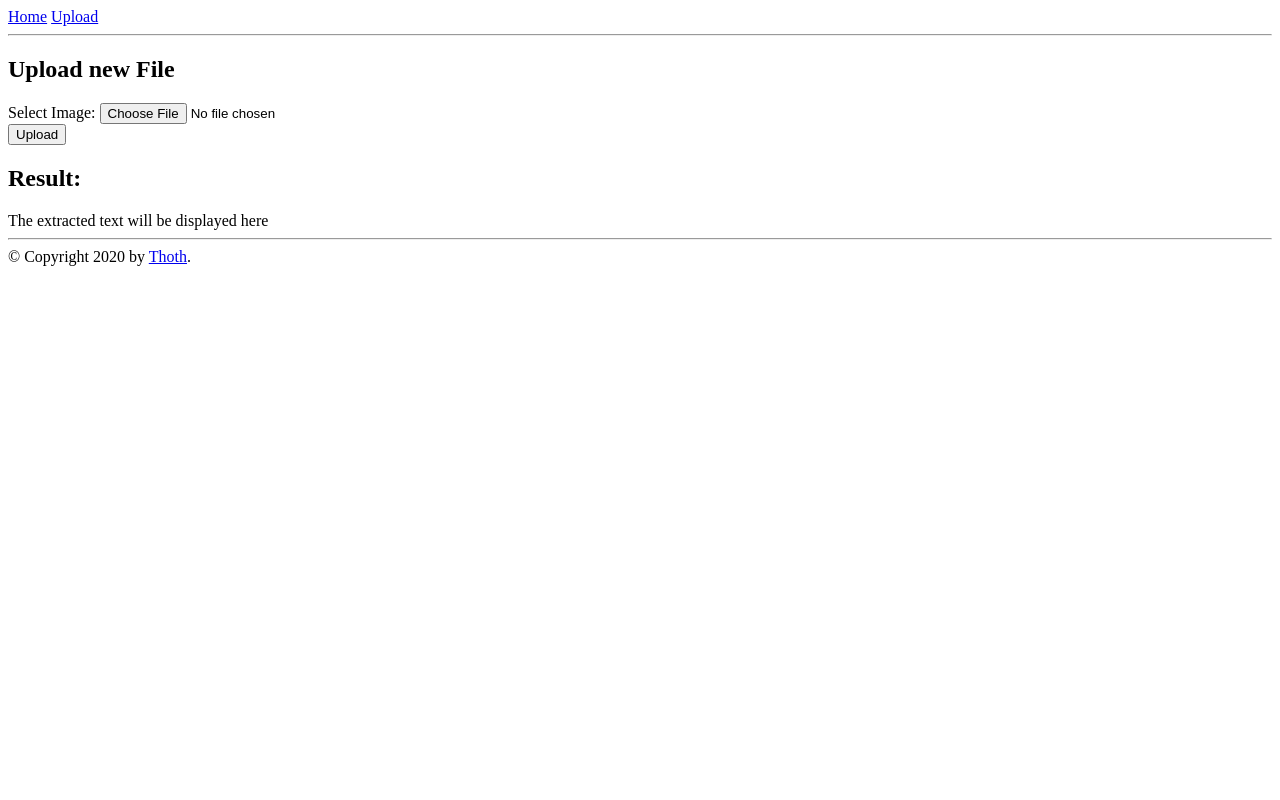
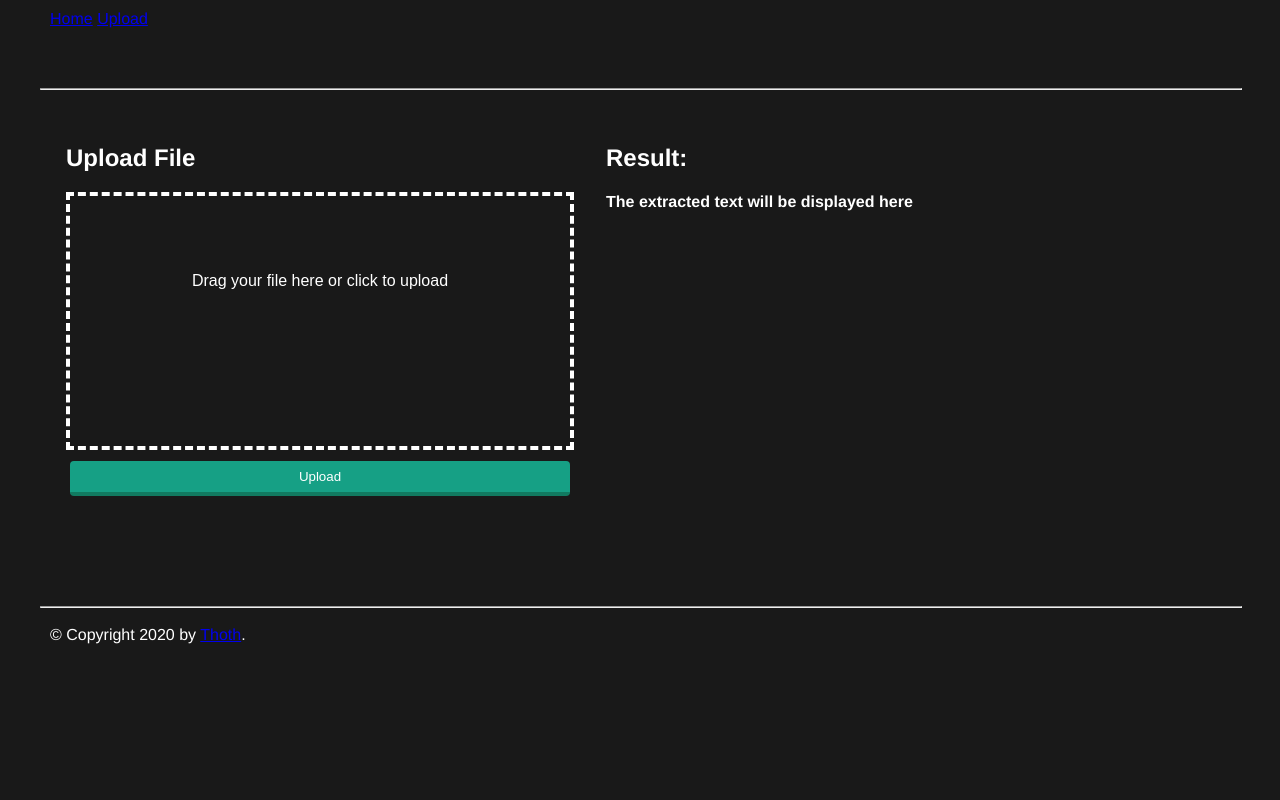
Before and after one commit to thoth-ky/simple-optical-character-recognition, a Flask app: page /upload in a window 1280 px wide. Run offline with Flask 2, Linux system fonts and the light colour scheme.

Commit message:
style templates

```diff
--- a/app.py
+++ b/app.py
@@ -6,6 +6,13 @@ from views.uploads import uploads_blueprint
 app = Flask(__name__)
 app.config["UPLOAD_FOLDER"] = 'static/uploads/'
 
+# extract to env depending on whether on dev
+# maybe separate config file???
+
+app.config["TEMPLATES_AUTO_RELOAD"] = True
+app.config["EXPLAIN_TEMPLATE_LOADING"] = True
+app.config["DEBUG"] = True
+
 with app.app_context():
 
     app.register_blueprint(home_blueprint)
--- /dev/null
+++ b/static/js/upload.js
@@ -0,0 +1,27 @@
+function readURL(input) {
+  if (input.files && input.files[0]) {
+    var reader = new FileReader();
+    var imgEl = $('#preview');
+    reader.onload = function(e) {
+      imgEl.attr('src', e.target.result);
+    }
+    reader.readAsDataURL(input.files[0]); // convert to base64 string
+    imgEl.css({
+      display: "block",
+      width: "300px",
+      height: "100%",
+      lineHeight: "170px",
+      margin: "auto"
+    })
+    $("#helpText").css({display: "none"})
+  }
+}
+
+$("#imageFile").change(function() {
+  console.log('change')
+  readURL(this);
+});
+
+
+
+console.log('file loaded');
--- /dev/null
+++ b/static/styles/base.css
@@ -0,0 +1,34 @@
+body {
+  font-family: "Helvetica Neue", Helvetica, Arial, sans-serif;
+  color: #ffffff;
+  background: rgba(0,0,0,0.9);
+  max-width: 1200px;
+  height: 600px;
+  /* align-items: center; */
+  margin: 0 auto;
+}
+
+.container {
+  margin: 0 auto;
+  display: block;
+  width: 100%;
+  padding: 10px;
+  position: relative;
+}
+hr {
+  width: 100%;
+}
+
+#content {
+ height: 80%;
+ width: 100%;
+ align-items: left;
+}
+
+#navbar {
+  height: 10%;
+ }
+
+#footer {
+  height: 10%;
+ }
--- /dev/null
+++ b/static/styles/index.css
@@ -0,0 +1,4 @@
+h1.title {
+  font-size: 1.7em;
+  text-transform: uppercase;
+}
--- /dev/null
+++ b/static/styles/upload.css
@@ -0,0 +1,78 @@
+
+.content-flex {
+  display: flex;
+}
+
+div.left {
+  float: left;
+}
+
+div.right {
+  float: right;
+}
+
+.side-side {
+  padding: 1rem;
+  height: inherit;
+}
+
+.hidden {
+  display: none;
+}
+
+div.textResult > p {
+  color: rgb(255, 255, 0) ;
+  height: 250px;
+  overflow-y: scroll;
+  padding: 5px;
+  text-align: justify;
+}
+
+form {
+  position: relative;
+  width: 500px;
+  height: 250px;
+  border: 4px dashed #fff;
+}
+
+form p {
+  width: 100%;
+  height: 100%;
+  text-align: center;
+  line-height: 170px;
+  color: #ffffff;
+  font-family: Arial;
+  margin: auto;
+}
+
+form input {
+  position: absolute;
+  margin: auto;
+  padding: 0;
+  width: 100%;
+  height: 100%;
+  outline: none;
+  opacity: 0;
+}
+form button {
+  margin: 15px auto;
+  color: #fff;
+  background: #16a085;
+  border: none;
+  width: 100%;
+  height: 35px;
+  border-radius: 4px;
+  border-bottom: 4px solid #117A60;
+  transition: all .2s ease;
+  outline: none;
+  position: absolute;
+}
+
+form button:hover {
+  background: #149174;
+	color: #0C5645;
+}
+
+form button:active{
+  border:0;
+}
--- a/templates/base.html
+++ b/templates/base.html
@@ -1,6 +1,8 @@
 <html>
 <head>
 <link rel="flask" href="/static/favicon.ico" type="image/x-icon">
+<link rel= "stylesheet" type= "text/css" href= "{{ url_for('static',filename='styles/base.css') }}">
+<script src="https://ajax.googleapis.com/ajax/libs/jquery/1.12.4/jquery.min.js"></script>
 {% if title %}
     <title>{{ title }} - OCR</title>
 {% else %}
@@ -8,19 +10,24 @@
 {% endif %}
 </head>
 <body>
-    <section id="navbar">
+    <section id="navbar" class="container">
       <a href="/">Home</a>
       <a href="/upload">Upload</a>
     </section>
 
     <hr>
-    <section id="content">
+
+    {% if msg %}
+      <h3>{{ msg }}</h3>
+    {% endif %}
+
+    <section id="content" class="container">
       {% block content %}
       {% endblock %}
     </section>
 
     <hr>
-    <section id="footer">
+    <section id="footer" class="container">
       {% block footer %}
       &copy; Copyright 2020 by <a href="https://github.com/thoth-ky">Thoth</a>.
       {% endblock %}
--- a/templates/upload.html
+++ b/templates/upload.html
@@ -2,34 +2,31 @@
 
 {% block title %} Upload Image {% endblock %}
 {% block content%}
+  <div class="content-flex">
+    <div class="left side-side ">
+      <h2>Upload File</h2>
+      <form method=post enctype=multipart/form-data>
+        <input type=file name=file accept="image/*" id="imageFile">
+        <img id="preview" src="#" alt="preview image" class="hidden"/>
+        <p id="helpText">Drag your file here or click to upload</p>
+        <button type=submit>Upload </button>
+      </form>
+    </div>
 
-   {% if msg %}
-   <h1>{{ msg }}</h1>
-   {% endif %}
+    <div class="right side-side">
+      <h2>Result:</h2>
+      <div class="textResult">
+        {% if extracted_text %}
+          <h4> The extracted text from the image above is:</h4>
+            <p><b> {{ extracted_text }} </b></p>
 
-   <h1>Upload new File</h1>
-
-   <form method=post enctype=multipart/form-data>
-      <div>
-        <label for="imageFile">Select Image:</label>
-        <input type=file name=file accept="image/*" id="imageFile">
+        {% else %}
+          <h4>The extracted text will be displayed here</h4>
+        {% endif %}
       </div>
-
-      <div>
-        <input type=submit value=Upload>
-      </div>
-
-   </form>
-
-   <h1>Result:</h1>
-   {% if img_src %}
-     <img src="{{ img_src }}" width="400" height="500">
-   {% endif %}
-
-   {% if extracted_text %}
-     <p> The extracted text from the image above is: <b> {{ extracted_text }} </b></p>
-
-   {% else %}
-     The extracted text will be displayed here
-   {% endif %}
+    </div>
+  </div>
+  <link rel= "stylesheet" type= "text/css" href= "{{ url_for('static',filename='styles/upload.css') }}">
+  <script type="text/javascript"
+        src="{{ url_for('static', filename='js/upload.js') }}"></script>
 {% endblock %}
```
Also changed, not shown: templates/index.html (+5 -3 lines).
